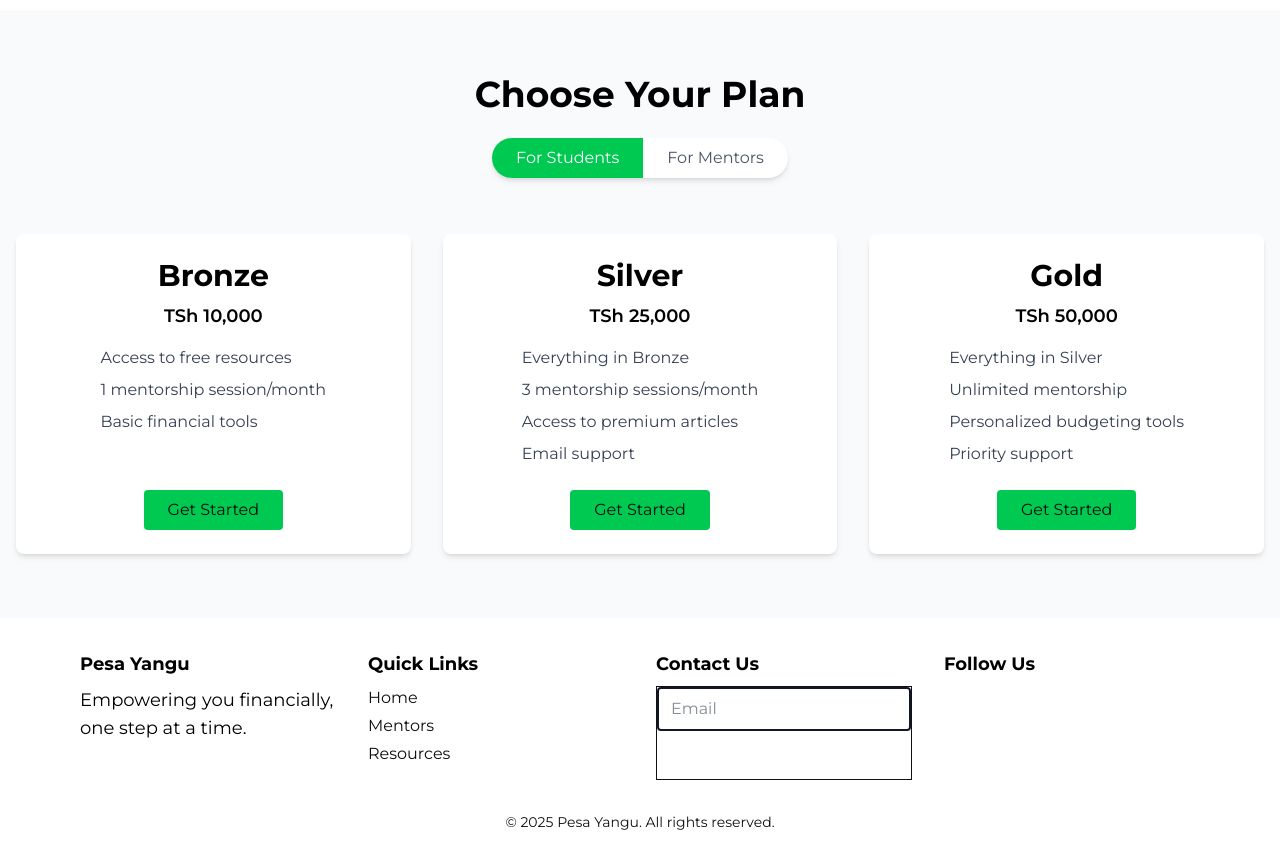
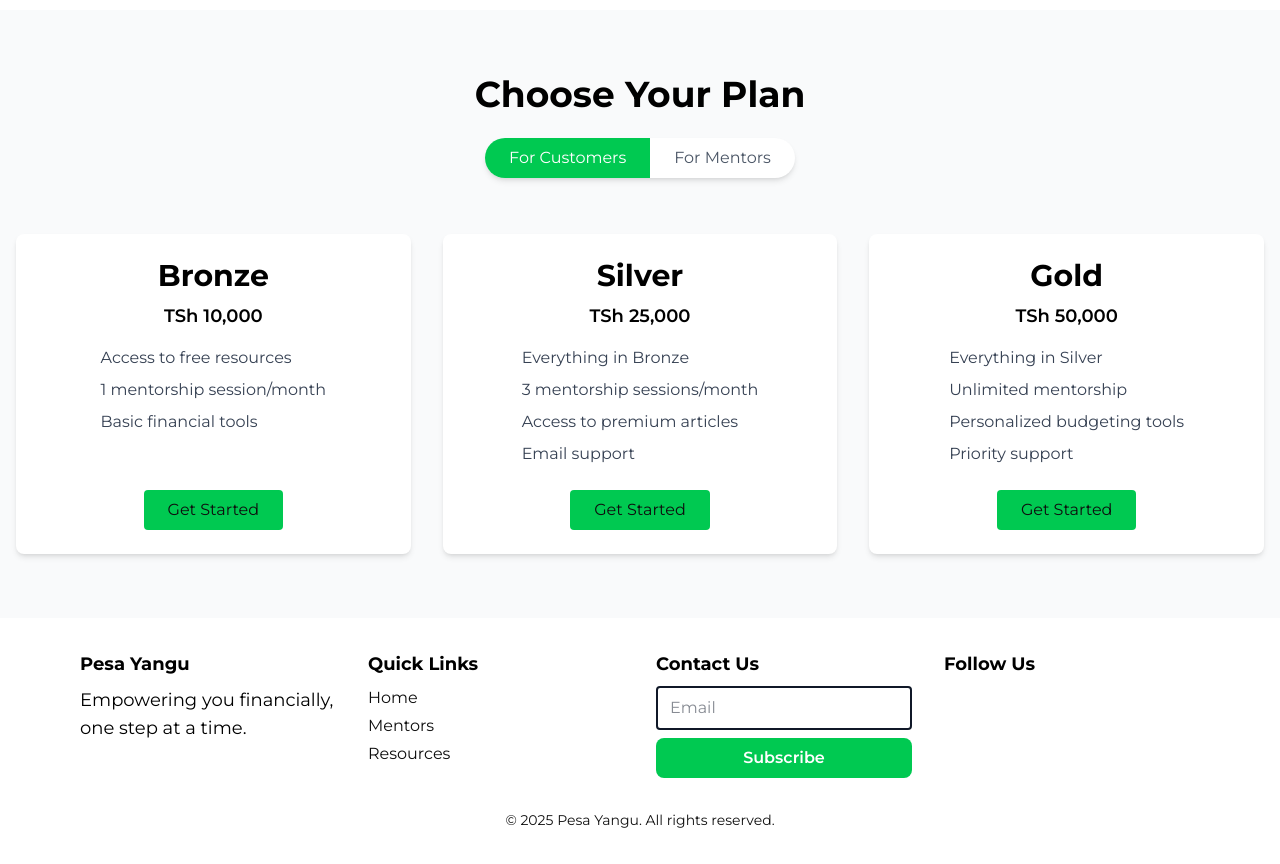
Before and after one commit to Brianceasar/pesa-yangu, a Next.js app in the folder client/: page / in a window 1280 px wide. Shown: the part 760-1624 px from the top of the page. Built offline with nearby package versions, Linux system fonts and the light colour scheme; some icons are missing.

Commit message:
#updates: app UI updates

```diff
--- a/client/app/checkout/page.tsx
+++ b/client/app/checkout/page.tsx
@@ -75,7 +75,7 @@ const CheckoutPage = () => {
         </div>
       ) : (
         <>
-          <h1 className="text-3xl font-bold mb-2">
+          <h1 className="text-lg font-bold mb-2">
             Checkout - {selectedPlan.name} ({role})
           </h1>
           <p className="text-gray-600 mb-6">{selectedPlan.description}</p>
--- a/client/components/auth/RegisterForm.tsx
+++ b/client/components/auth/RegisterForm.tsx
@@ -28,7 +28,7 @@ const RegisterForm = () => {
 
         if (result.success && result.user && result.jwt) {
             setSuccess(true);
-            setMessage("Registration successful! Redirecting to complete Profile...");
+            setMessage("Registred successful! Waiting For Admin Approval");
             localStorage.setItem("jwt", result.jwt);
             localStorage.setItem("user", JSON.stringify(result.user));
             setUserData({ id: result.user.id, jwt: result.jwt });
--- a/client/components/layout/Footer.tsx
+++ b/client/components/layout/Footer.tsx
@@ -14,7 +14,7 @@ const Footer = () => {
     };
 
     return (
-        <footer className="bg-primary py-8">
+        <footer className="py-8">
             <div className="max-w-6xl mx-auto px-4 grid grid-cols-1 sm:grid-cols-2 md:grid-cols-4 gap-8">
                 <div>
                     <h6 className="text-lg font-bold mb-2">Pesa Yangu</h6>
@@ -38,18 +38,18 @@ const Footer = () => {
                 </div>
                 <div>
                     <h6 className="text-lg font-bold mb-2">Contact Us</h6>
-                    <form onSubmit={handleSubscribe} className="border border-primary flex flex-col gap-2">
+                    <form onSubmit={handleSubscribe} className="flex flex-col gap-2">
                         <input
                             type="email"
                             placeholder="Email"
                             value={email}
                             onChange={e => setEmail(e.target.value)}
-                            className="rounded px-3 py-2 text-gray-900 focus:outline-none border-2"
+                            className="rounded px-3 py-2 text-gray-900 border-2"
                             required
                         />
                         <button
                             type="submit"
-                            className="bg-secondary hover:bg-secondary-dark text-white rounded px-4 py-2 font-semibold transition"
+                            className="bg-green-500 hover:bg-secondary-dark cursor-pointer text-white rounded-lg px-4 py-2 font-semibold transition"
                         >
                             Subscribe
                         </button>
--- a/client/components/layout/PricingSection.tsx
+++ b/client/components/layout/PricingSection.tsx
@@ -4,7 +4,7 @@ import { useState } from 'react';
 import { useEffect } from 'react';
 
 const pricingData = {
-  student: [
+  customer: [
     {
       tier: 'Bronze',
       price: 'TSh 10,000',
@@ -69,12 +69,12 @@ const pricingData = {
 };
 
 const PricingSection = () => {
-  const [userType, setUserType] = useState<'student' | 'mentor'>('student');
+  const [userType, setUserType] = useState<'customer' | 'mentor'>('customer');
 
   useEffect(() => {
     const hash = window.location.hash;
     if (hash === '#mentor') setUserType('mentor');
-    else if (hash === '#student') setUserType('student');
+    else if (hash === '#customer') setUserType('customer');
   }, []);
 
   return (
@@ -85,11 +85,11 @@ const PricingSection = () => {
         {/* Toggle Buttons */}
         <div className="inline-flex bg-white shadow-md rounded-full mb-10 overflow-hidden">
           <button
-            className={`px-6 py-2 font-medium ${userType === 'student' ? 'bg-green-500 text-white' : 'text-gray-600'
+            className={`px-6 py-2 font-medium ${userType === 'customer' ? 'bg-green-500 text-white' : 'text-gray-600'
               }`}
-            onClick={() => setUserType('student')}
+            onClick={() => setUserType('customer')}
           >
-            For Students
+            For Customers
           </button>
           <button
             className={`px-6 py-2 font-medium ${userType === 'mentor' ? 'bg-green-500 text-white' : 'text-gray-600'
```
